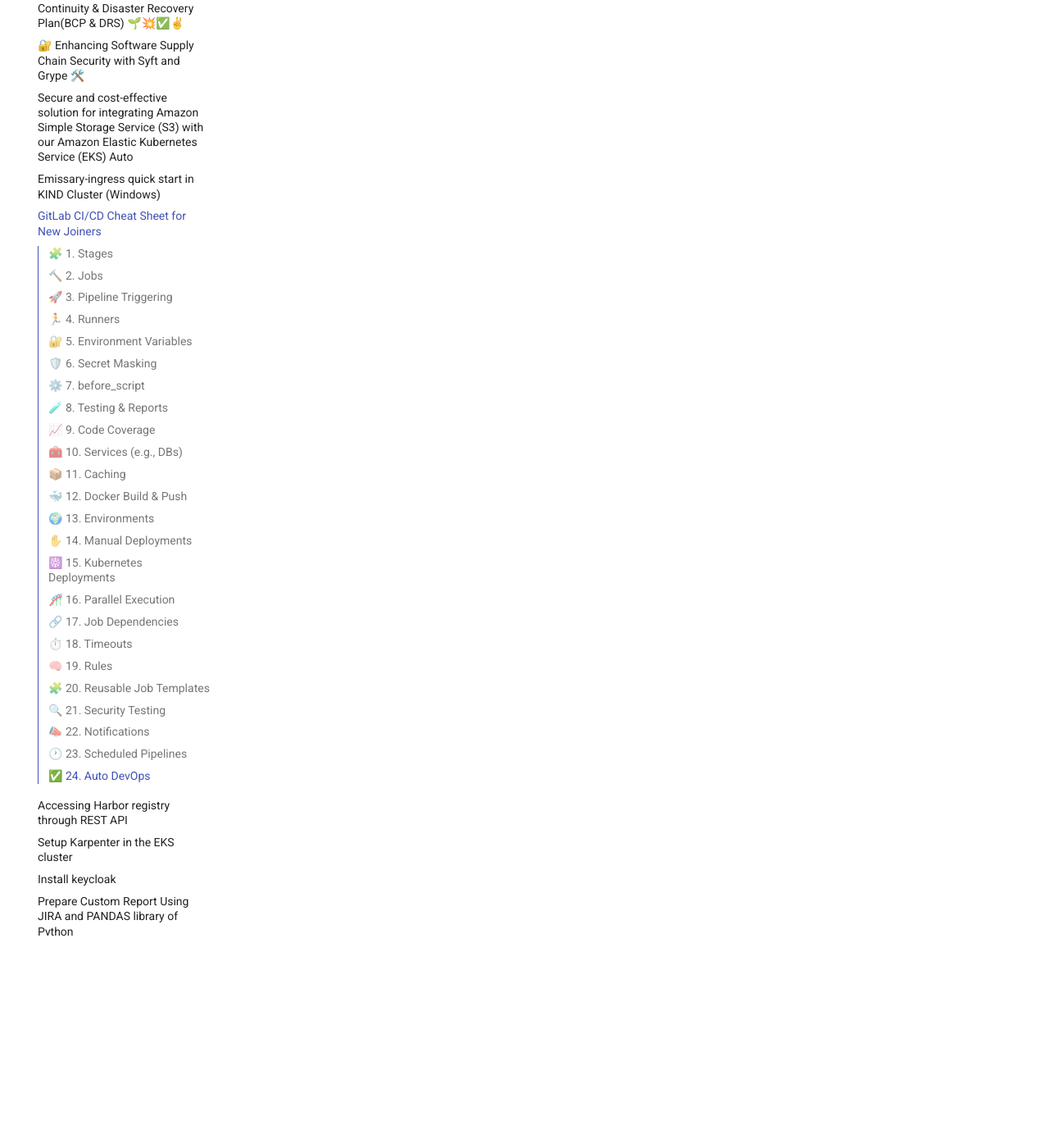
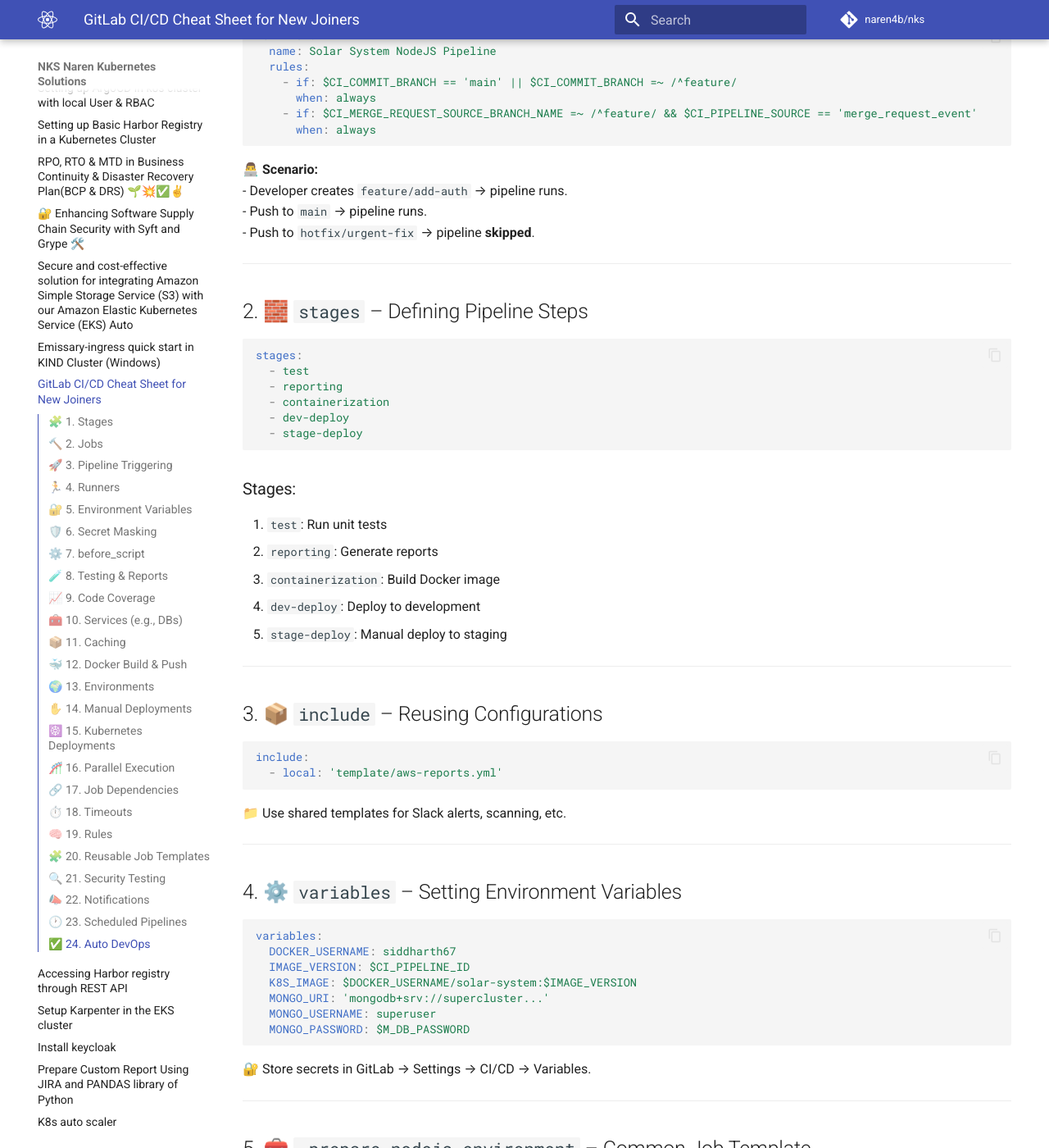
Before and after one commit to naren4b/nks, an MkDocs documentation site: the page built from docs/gitlab-ci-cheat-sheet.md, in a window 1280 px wide and 1400 px high, scrolled down 7250 px. Shown: the whole window at 82% size. Built offline with MkDocs 1.6.1 and Material for MkDocs 9.7.7, drawn with Linux system fonts in a browser that asks for light colours; comment, search, counter and statistics services are not loaded; some of the changed text lies outside the part shown.

Commit message:
Update gitlab-ci-cheat-sheet.md

````diff
--- a/docs/gitlab-ci-cheat-sheet.md
+++ b/docs/gitlab-ci-cheat-sheet.md
@@ -363,3 +363,173 @@
 Auto-detect language and deploy app with zero config.
 
 ---
+
+# 🛰️ GitLab CI/CD Cheat Sheet – Solar System NodeJS Project
+
+## 1. 📜 `workflow` – Controlling Pipeline Execution
+
+```yaml
+workflow:
+  name: Solar System NodeJS Pipeline
+  rules:
+    - if: $CI_COMMIT_BRANCH == 'main' || $CI_COMMIT_BRANCH =~ /^feature/
+      when: always
+    - if: $CI_MERGE_REQUEST_SOURCE_BRANCH_NAME =~ /^feature/ && $CI_PIPELINE_SOURCE == 'merge_request_event'
+      when: always
+```
+
+👨‍💻 **Scenario:**
+- Developer creates `feature/add-auth` → pipeline runs.
+- Push to `main` → pipeline runs.
+- Push to `hotfix/urgent-fix` → pipeline **skipped**.
+
+---
+
+## 2. 🧱 `stages` – Defining Pipeline Steps
+
+```yaml
+stages:
+  - test
+  - reporting
+  - containerization
+  - dev-deploy
+  - stage-deploy
+```
+
+### Stages:
+1. `test`: Run unit tests
+2. `reporting`: Generate reports
+3. `containerization`: Build Docker image
+4. `dev-deploy`: Deploy to development
+5. `stage-deploy`: Manual deploy to staging
+
+---
+
+## 3. 📦 `include` – Reusing Configurations
+
+```yaml
+include:
+  - local: 'template/aws-reports.yml'
+```
+
+📁 Use shared templates for Slack alerts, scanning, etc.
+
+---
+
+## 4. ⚙️ `variables` – Setting Environment Variables
+
+```yaml
+variables:
+  DOCKER_USERNAME: siddharth67
+  IMAGE_VERSION: $CI_PIPELINE_ID
+  K8S_IMAGE: $DOCKER_USERNAME/solar-system:$IMAGE_VERSION
+  MONGO_URI: 'mongodb+srv://supercluster...'
+  MONGO_USERNAME: superuser
+  MONGO_PASSWORD: $M_DB_PASSWORD
+```
+
+🔐 Store secrets in GitLab → Settings → CI/CD → Variables.
+
+---
+
+## 5. 🧰 `.prepare_nodejs_environment` – Common Job Template
+
+```yaml
+.prepare_nodejs_environment:
+  image: node:17-alpine3.14
+  services:
+    - name: siddharth67/mongo-db:non-prod
+      alias: mongo
+  before_script:
+    - npm install
+```
+
+🎯 Use `extends:` to inherit this setup in jobs.
+
+---
+
+## 6. ✅ `unit_testing` – Running Tests and Collecting Results
+
+```yaml
+unit_testing:
+  stage: test
+  extends: .prepare_nodejs_environment
+  script:
+    - npm test
+  artifacts:
+    reports:
+      junit: test-results.xml
+```
+
+🧪 View test results in GitLab UI.
+
+---
+
+## 7. 📊 `reporting` – Custom Reporting or Alerts
+
+```yaml
+reporting:
+  stage: reporting
+  tags:
+    - docker
+    - linux
+    - aws
+```
+
+📤 Push metrics or test results to S3, notify teams, etc.
+
+---
+
+## 8. 🔐 Containerization Stages (Commented)
+
+Jobs like:
+- `docker_build`: Builds and saves `.tar`
+- `docker_test`: Loads and tests image
+- `docker_push`: Pushes to Docker Hub
+
+💡 Automate end-to-end container workflow.
+
+---
+
+## 9. ☁️ Kubernetes Deployment (Dev and Stage)
+
+```yaml
+environment:
+  name: development
+  url: https://$INGRESS_URL
+```
+
+### `k8s_dev_deploy`: Auto deploys
+### `k8s_stage_deploy`: Manual trigger
+
+```bash
+kubectl -n $NAMESPACE create secret generic mongo-db-creds --from-literal=MONGO_URI=$MONGO_URI --from-literal=MONGO_USERNAME=$MONGO_USERNAME --from-literal=MONGO_PASSWORD=$MONGO_PASSWORD
+```
+
+🔐 Store DB secrets securely.
+
+---
+
+## 10. 🧪 Integration Testing in Kubernetes
+
+```bash
+curl -s -k https://$INGRESS_URL/live | jq -r .status | grep -i live
+```
+
+📡 Check health post-deployment.
+
+---
+
+## ✅ Summary for New Joiners
+
+| Section           | Purpose            | What You Do                     |
+|------------------|--------------------|----------------------------------|
+| `workflow`        | Control triggers   | Define branch/MR rules          |
+| `stages`          | Define pipeline    | Order job execution             |
+| `include`         | Reuse logic        | DRY for templates               |
+| `variables`       | Set configs        | Use GitLab CI/CD Variables      |
+| `extends`         | Share setup        | Common environment for jobs     |
+| `artifacts`       | Save outputs       | Store test/report files         |
+| `docker_*`        | Container lifecycle| Build, test, push images        |
+| `k8s_*`           | Deployment         | Auto/manual K8s deployment      |
+| `integration_test`| Health check       | Verify deployment works         |
````
